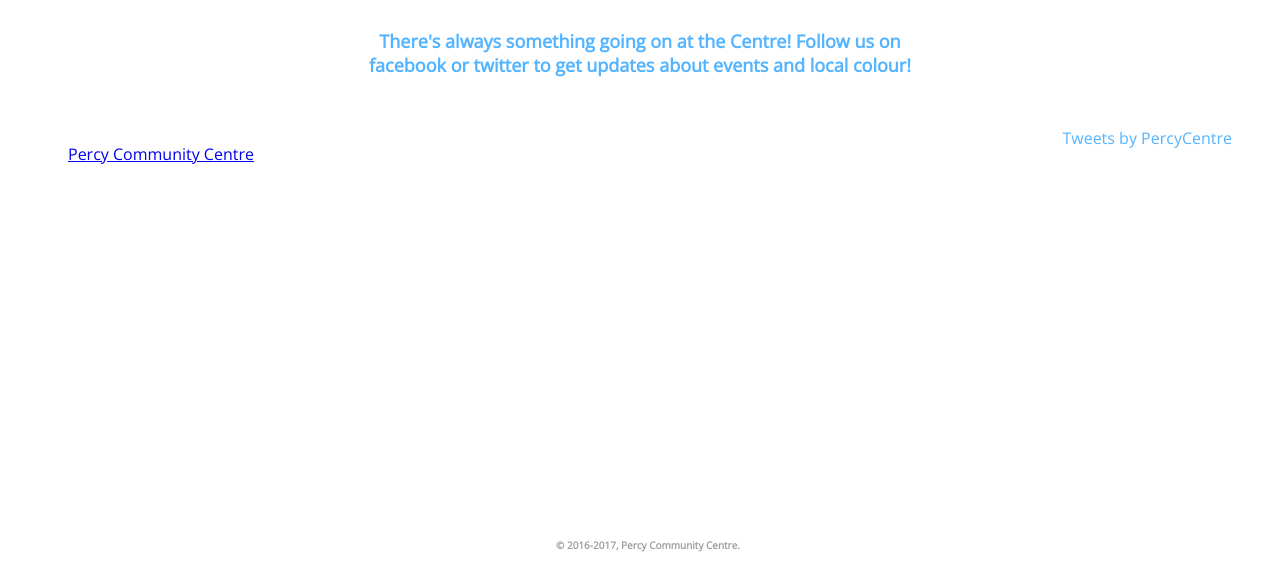
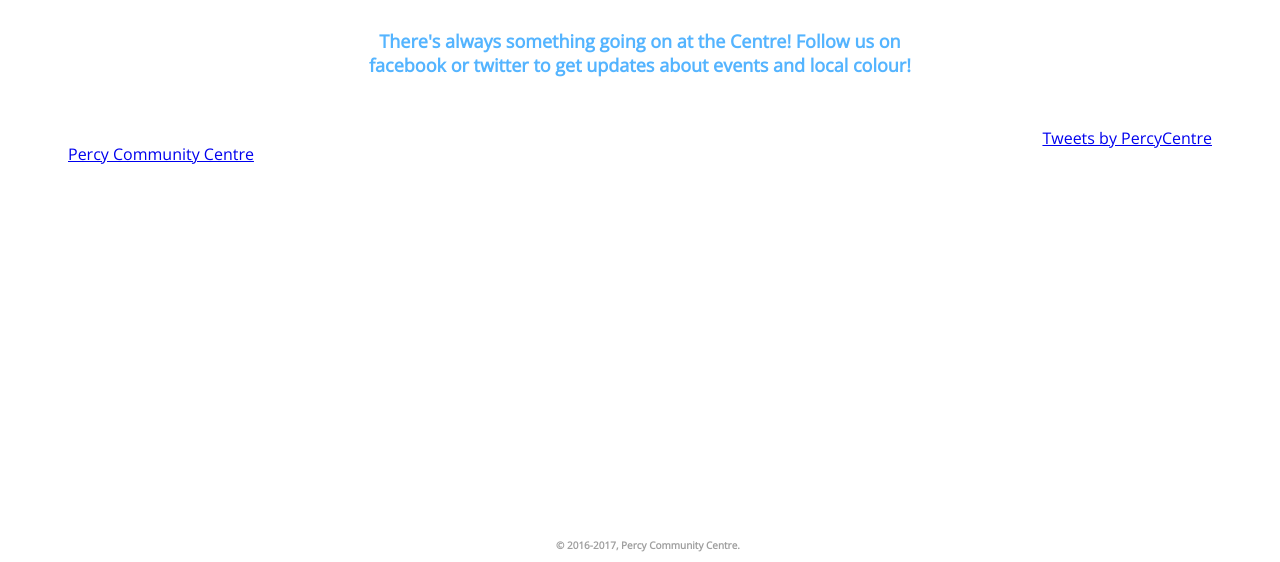
Before and after one commit to TeddySouth/TeddySouth.github.io, a plain HTML site: page whats-on.html in a window 1280 px wide. Shown: the part 238-800 px from the top of the page. Drawn offline with nearby package versions, Linux system fonts and the light colour scheme.

Commit message:
Final commit for the day
Tidies up what's on page and css

```diff
--- a/main.css
+++ b/main.css
@@ -181,7 +181,7 @@ input[type=submit]:hover {
 /* NOTE: What's on */
 .twitter-timeline {
 	float: right;
-	margin-right: 40px;
+	margin-right: 60px;
 }
 
 .facebook-feed {
--- a/whats-on.html
+++ b/whats-on.html
@@ -1,33 +1,33 @@
 <!doctype html>
 <html>
 <head>
-	<link rel="stylesheet" type="text/css" href="main.css"/>
-	<link href="https://fonts.googleapis.com/css?family=Chewy|Open+Sans" rel="stylesheet">
+	<link rel='stylesheet' type='text/css' href='main.css'/>
+	<link href='https://fonts.googleapis.com/css?family=Chewy|Open+Sans' rel='stylesheet'>
 	<title>Whats on</title>
 </head>
 
 <body>
 
-	<div id="fb-root"></div>
+	<div id='fb-root'></div>
 	<script>(function(d, s, id) {
 	  var js, fjs = d.getElementsByTagName(s)[0];
 	  if (d.getElementById(id)) return;
 	  js = d.createElement(s); js.id = id;
-	  js.src = "//connect.facebook.net/en_GB/sdk.js#xfbml=1&version=v2.8";
+	  js.src = '//connect.facebook.net/en_GB/sdk.js#xfbml=1&version=v2.8';
 	  fjs.parentNode.insertBefore(js, fjs);
 	}(document, 'script', 'facebook-jssdk'));</script>
 
 <div class='main-nav'>
 	<ul>
-		<li><a href="index.html">Home</a></li>
-			<li><a href="findus.html">Find Us</a></li>
-				<li><a href="contact.html">Contact</a></li>
-					<li><a href="whats-on.html">What's On</a></li>
-	  				<li class="dropdown">
-	    				<a href="#" class="dropbtn">About</a>
-					    <div class="dropdown-content">
-						    <a href="about-main.html">The Centre</a>
-						    <a href="about-staff.html">The Staff</a>
+		<li><a href='index.html'>Home</a></li>
+			<li><a href='findus.html'>Find Us</a></li>
+				<li><a href='contact.html'>Contact</a></li>
+					<li><a href='whats-on.html'>What's On</a></li>
+	  				<li class='dropdown'>
+	    				<a href='#' class='dropbtn'>About</a>
+					    <div class='dropdown-content'>
+						    <a href='about-main.html'>The Centre</a>
+						    <a href='about-staff.html'>The Staff</a>
 	    				</div>
   				</li>
 		</ul>
@@ -44,35 +44,34 @@
 			There's always something going on at the Centre! Follow us on facebook or twitter to get updates about events and local colour!
 		</div>
 
-		<div class='twitter-timeline'
-			<a class="twitter-widget"
-			data-width="500"
-			data-height="500"
-			data-link-color="#54b4ff"
-			<a class='' href="https://twitter.com/PercyCentre"> Tweets by PercyCentre </a>
-			<script async src="//platform.twitter.com/widgets.js" charset="utf-8"></script>
-		</div>
+		<a class='twitter-timeline'
+			data-width='500'
+			data-height='500'
+			data-link-color='#54b4ff'
+			<a class='' href='https://twitter.com/PercyCentre'> Tweets by PercyCentre </a>
+			<script async src='//platform.twitter.com/widgets.js' charset='utf-8'></script>
+		</a>
 
 		<div class='facebook-feed'
 			data-href='https://www.facebook.com/percycentre/'
 			data-tabs='timeline'
 			data-width='500'
-			data-height="500"
-			data-small-header="true"
-			data-adapt-container-width="true"
-			data-hide-cover="true"
-			data-show-facepile="true">
+			data-height='500'
+			data-small-header='true'
+			data-adapt-container-width='true'
+			data-hide-cover='true'
+			data-show-facepile='true'>
 
 			<blockquote cite='https://www.facebook.com/percycentre/'
-			class="fb-xfbml-parse-ignore">
-			<a href="https://www.facebook.com/percycentre/">Percy Community Centre</a>
+			class='fb-xfbml-parse-ignore'>
+			<a href='https://www.facebook.com/percycentre/''>Percy Community Centre</a>
 			</blockquote>
 		</div>
 
 
 		<div class='main-footer'>
 			<p>
-				&copy; 2016<script>new Date().getFullYear()>2016&&document.write("-"+new Date().getFullYear());</script>, Percy Community Centre.			</p>
+				&copy; 2016<script>new Date().getFullYear()>2016&&document.write('-'+new Date().getFullYear());</script>, Percy Community Centre.			</p>
 		</div>
 
 </body>
```
Also changed, not shown: about-main.html (+1 -1 lines), about-staff.html (+1 -1 lines).
